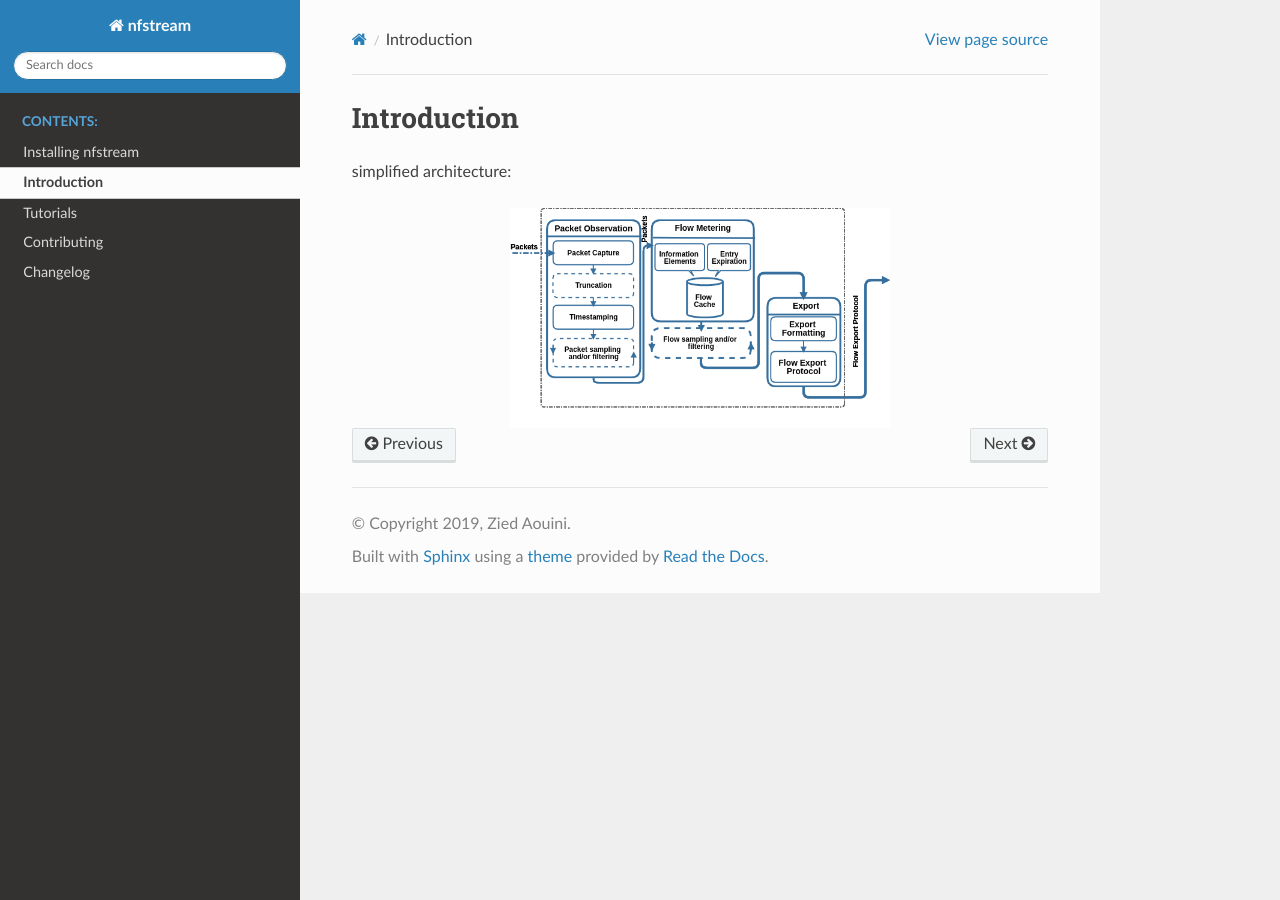
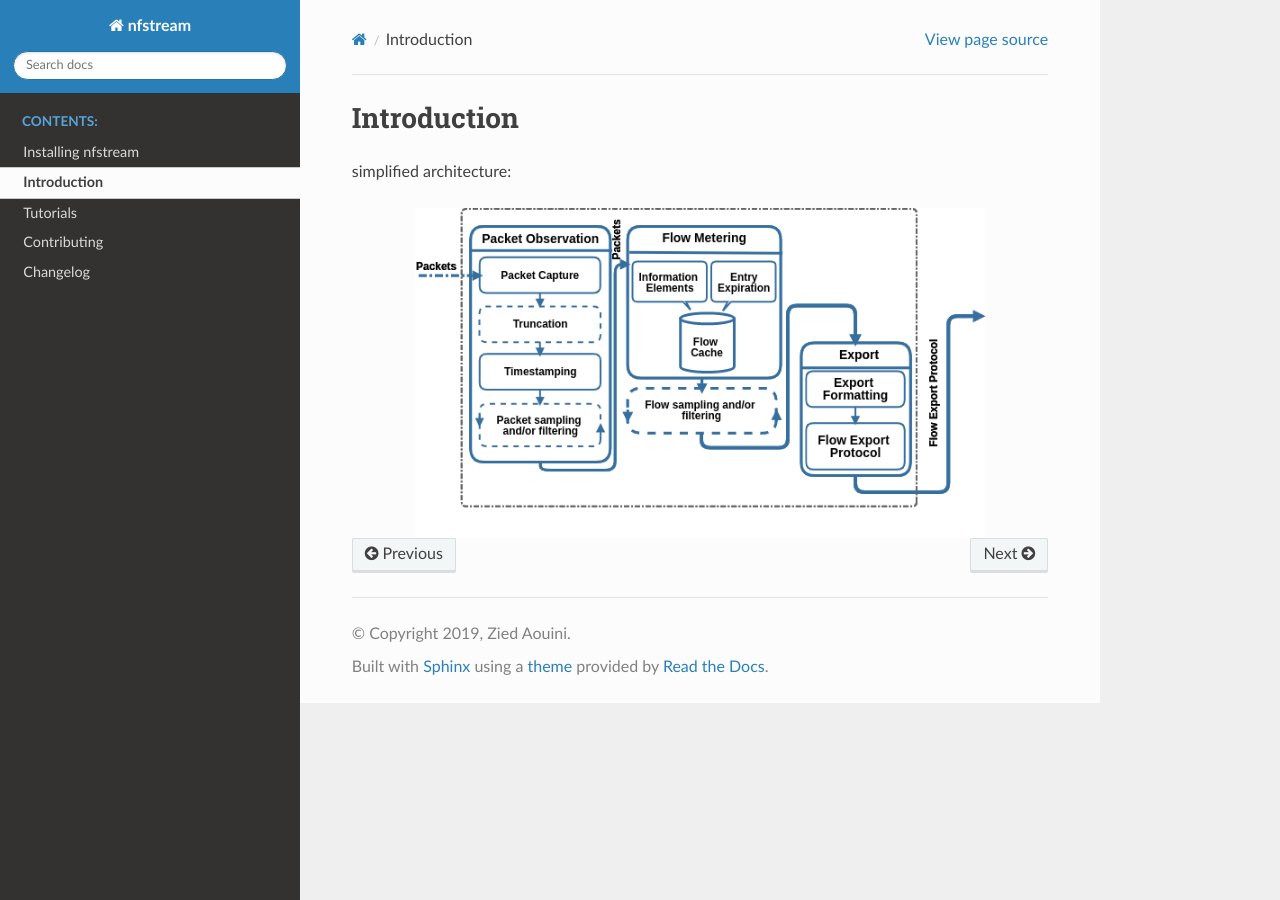
Before and after one commit to nfstream/nfstream, a Sphinx documentation site: the page built from docs/source/introduction.rst, in a window 1280 px wide. Built offline with Sphinx 7.4.7 and the Read the Docs theme 2.0.0, drawn with Linux system fonts in a browser that asks for light colours.

Commit message:
Update scale.

```diff
--- a/docs/source/introduction.rst
+++ b/docs/source/introduction.rst
@@ -4,5 +4,5 @@ Introduction
 simplified architecture:
 
 .. image:: asset/simplified_architecture.png
-  :scale: 60%
+  :scale: 90%
   :align: center
```
